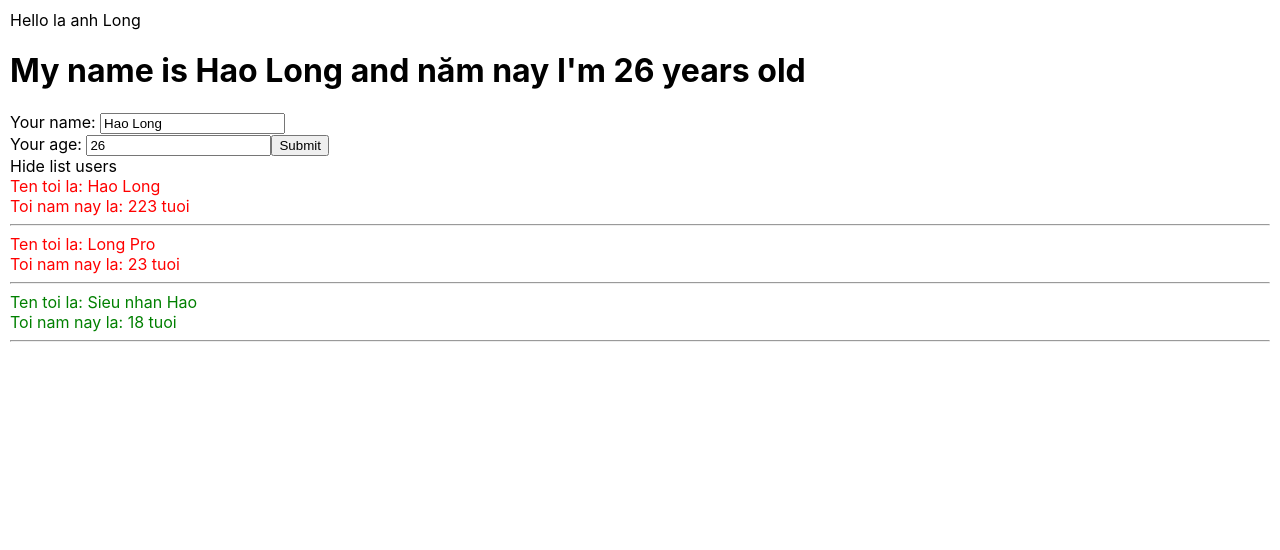
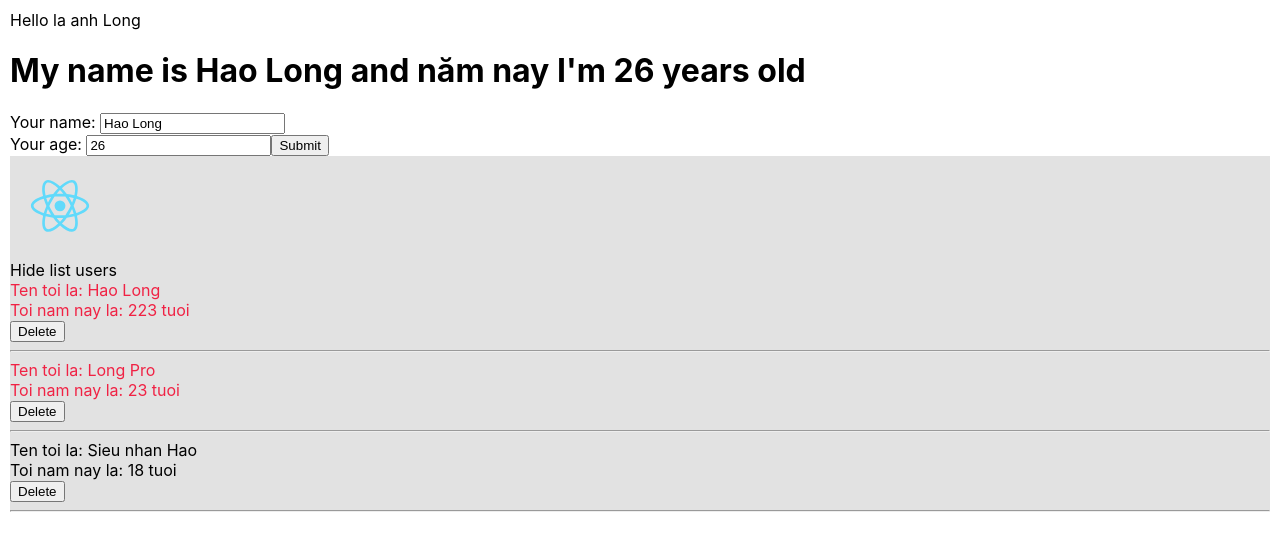
Before and after one commit to HaoLong4935/LearnReact_Section4, a React (Create React App) app: page / in a window 1280 px wide. Shown: the top 550 px of the page. Built offline with nearby package versions, Linux system fonts and the light colour scheme.

Commit message:
Section4_Video33

```diff
--- a/package.json
+++ b/package.json
@@ -13,6 +13,7 @@
     "redux": "4.2.0",
     "redux-devtools-extension": "2.13.9",
     "redux-thunk": "2.4.1",
+    "sass": "^1.66.1",
     "web-vitals": "2.1.4"
   },
   "scripts": {
--- a/src/App.js
+++ b/src/App.js
@@ -1,5 +1,5 @@
 import logo from "./logo.svg";
-import "./App.css";
+import "./App.scss";
 import { useDispatch, useSelector } from "react-redux";
 import { increaseCounter, decreaseCounter } from "./redux/action/counterAction";
 import MyComponents from "./components/MyComponents";
@@ -11,7 +11,7 @@ class App extends React.Component {
   //Dùng hàm render để xuất hình giao diện
   render() {
     return (
-      <div>
+      <div className="app-container">
         <div>
           Hello la anh Long
           <MyComponents></MyComponents>
@@ -21,29 +21,4 @@ class App extends React.Component {
   }
 }
 
-// const App = () => {
-//   return (
-
-//   );
-// }
-
-// const App = () => {
-//   const count = useSelector(state => state.counter.count);
-//   const dispatch = useDispatch();
-
-//   return (
-//     <div className="App">
-//       <header className="App-header">
-//         <img src={logo} className="App-logo" alt="logo" />
-//         <p>
-//           Hảo Long best yasua
-//         </p>
-//         <div>Count = {count}</div>
-//         <button onClick={() => dispatch(increaseCounter())}>Increase</button>
-//         <button onClick={() => dispatch(decreaseCounter())}>Decrease</button>
-//       </header>
-//     </div>
-//   );
-// }
-
 export default App;
--- a/src/App.css
+++ b/src/App.scss
@@ -3,7 +3,7 @@
 }
 
 .green {
-    color: green;
+    color: black;
 }
 
 body {
--- a/src/components/DisplayInfo.js
+++ b/src/components/DisplayInfo.js
@@ -1,8 +1,13 @@
 import React from "react";
+import './DisplayInfo.scss'
+import logo from './../logo.svg'
 
 class DisplayInfo extends React.Component {
-    state = {
-        isHideShow: true
+    constructor(props) {
+        super(props)
+        this.state = {
+            isHideShow: true
+        }
     }
 
     handleClick = () => {
@@ -22,23 +27,29 @@ class DisplayInfo extends React.Component {
 
         //Props : Viết tắt của properties
         return (
-            <div>
+            <div className="DisplayInfo-block-container">
+                <img src={logo} />
                 <div>
                     <span onClick={() => { this.handleClick() }}> {this.state.isHideShow ? "Hide list users" : "Show list users"}</span>
                 </div>
                 <div>
                     {this.state.isHideShow &&
-                        <div>
+                        <>
                             {lisUsers.map((user) => {
                                 return (
                                     <div key={user.id} className={user.age <= 18 ? "green" : "red"}>
-                                        <div>Ten toi la: {user.name}</div>
-                                        <div>Toi nam nay la: {user.age} tuoi</div>
+                                        <div>
+                                            <div>Ten toi la: {user.name}</div>
+                                            <div>Toi nam nay la: {user.age} tuoi</div>
+                                        </div>
+                                        <div>
+                                            <button onClick={() => { this.props.handleDeleteUser(user.id) }}>Delete</button>
+                                        </div>
                                         <hr></hr>
                                     </div>
                                 )
                             })}
-                        </div>
+                        </>
                     }
                 </div>
             </div>
--- /dev/null
+++ b/src/components/DisplayInfo.scss
@@ -0,0 +1,16 @@
+.DisplayInfo-block-container {
+    .red {
+        color: rgb(240, 34, 68);
+    }
+
+    .green {
+        color: black;
+    }
+
+    background-color: #e2e2e2;
+
+    img {
+        width: 100px;
+        height: 100px;
+    }
+}
--- a/src/components/MyComponents.js
+++ b/src/components/MyComponents.js
@@ -19,18 +19,35 @@ class MyComponents extends React.Component {
         )
     }
 
+    handleDeleteUser = (userId) => {
+        let listUsersClone = [...this.state.lisUsers]
+        console.log('THE CLONE IS: ', listUsersClone)
+        listUsersClone = listUsersClone.filter((item) => {
+            return item.id !== userId
+        });
+        this.setState(
+            { lisUsers: listUsersClone }
+        )
+    }
+
 
     render() {
         return (
-            <div>
+            <>
+                <div className="a" >
                     <AddUserIfo handleCreateUser={this.handleCreateUser}></AddUserIfo>
                     {/* Có thể viết như này, nhưng có cách viết DRY hơn */}
                     {/* <DisplayInfo name="Hao Long" age={223}></DisplayInfo> */}
 
                     <DisplayInfo
-                    lisUsers={this.state.lisUsers}>
+                        lisUsers={this.state.lisUsers} handleDeleteUser={this.handleDeleteUser}>
                     </DisplayInfo>
+                </div >
+
+                <div className="b">
+
                 </div>
+            </>
         );
     }
 }
```
Also changed, not shown: 1 other file (tests, documents, lock files or other folders). Lines whose indentation alone changed are shown as unchanged.
